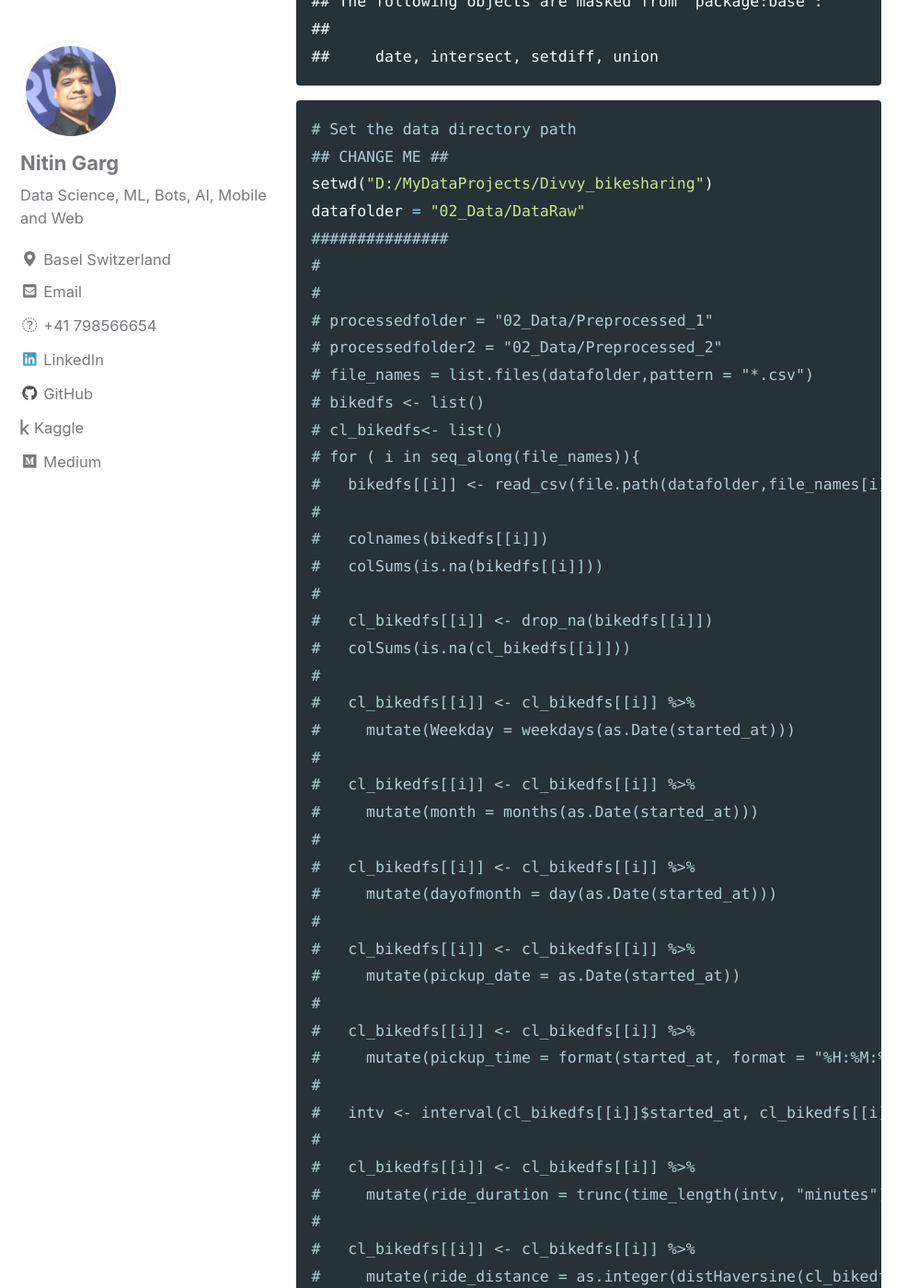
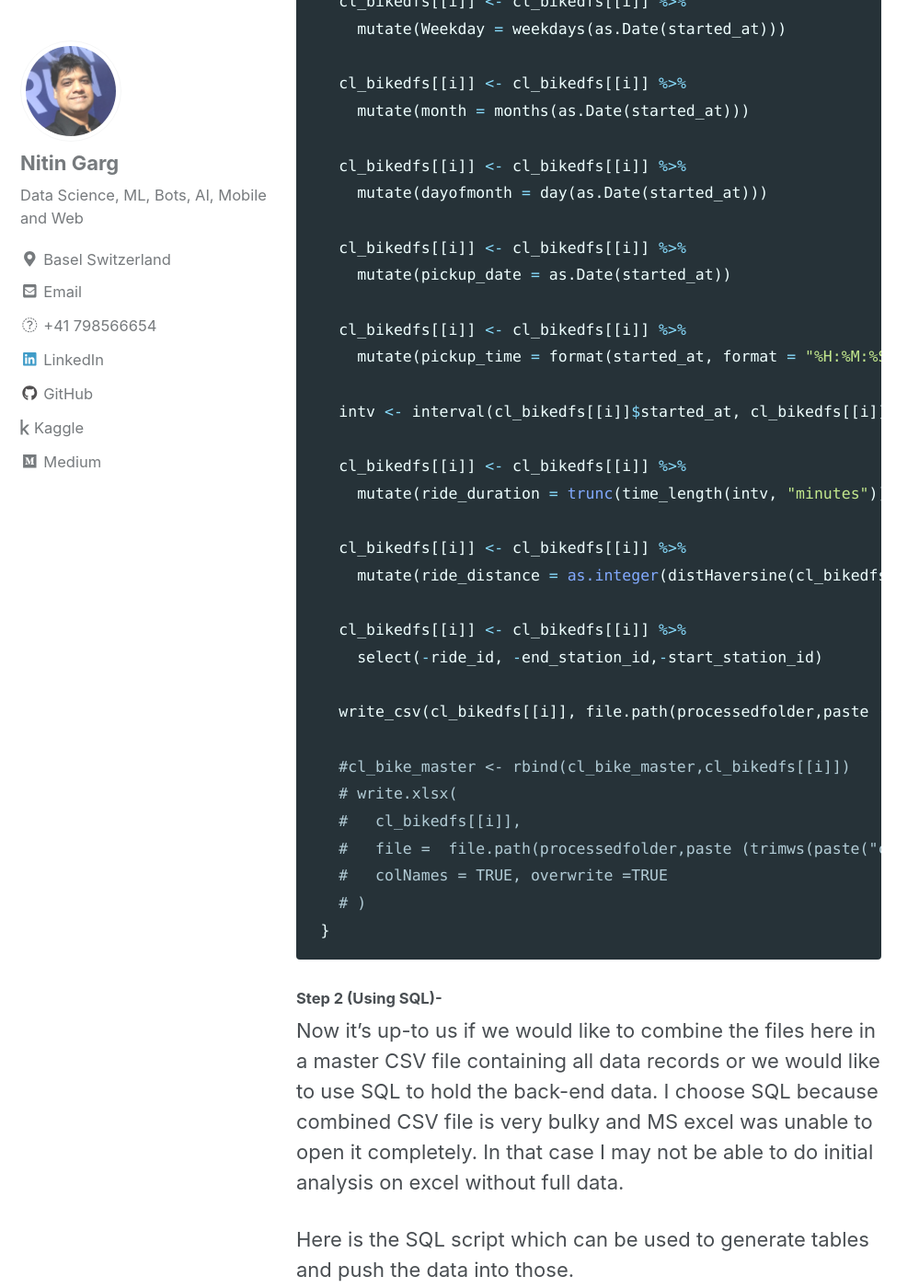
Before and after one commit to nitsg2530/nitsg2530.github.io, a Jekyll site: the page built from _posts/2021-06-20-DIVVY Bike Share Case study.md, in a window 1280 px wide and 1400 px high, scrolled down 6956 px. Shown: the whole window at 92% size, without its empty margins (0-999 px from the left). Built offline with Jekyll 4.4.1, drawn with Linux system fonts in a browser that asks for light colours; nearby versions of some CDN libraries; some of the changed text lies outside the part shown.

Commit message:
Update 2021-06-20-DIVVY Bike Share Case study.md

````diff
--- a/_posts/2021-06-20-DIVVY Bike Share Case study.md
+++ b/_posts/2021-06-20-DIVVY Bike Share Case study.md
@@ -41,7 +41,8 @@ How do annual members and casual riders use Divvy bikes differently?
 ### Data
 
 We will use DIVVY’s historical trip data to analyze and identify trends.
-Available at - <https://divvy-tripdata.s3.amazonaws.com/index.html>
+Available at -
+<https://divvy-tripdata.s3.amazonaws.com/index.html>
 
 For the purposes of this case study, the datasets are appropriate and
 will enable you to answer the business questions. The data has been made
@@ -145,32 +146,6 @@ Here we need to pre-process the CSV files.
 
 4.  Write the CSV files in “02_Data/Preprocessed_1” folder
 
-<!-- -->
-
-    ## -- Attaching packages --------------------------------------- tidyverse 1.3.1 --
-
-    ## v ggplot2 3.3.4     v purrr   0.3.4
-    ## v tibble  3.1.2     v dplyr   1.0.6
-    ## v tidyr   1.1.3     v stringr 1.4.0
-    ## v readr   1.4.0     v forcats 0.5.1
-
-    ## -- Conflicts ------------------------------------------ tidyverse_conflicts() --
-    ## x dplyr::filter() masks stats::filter()
-    ## x dplyr::lag()    masks stats::lag()
-
-    ##
-    ## Attaching package: 'psych'
-
-    ## The following objects are masked from 'package:ggplot2':
-    ##
-    ##     %+%, alpha
-
-    ##
-    ## Attaching package: 'lubridate'
-
-    ## The following objects are masked from 'package:base':
-    ##
-    ##     date, intersect, setdiff, union
 
 ``` r
 # Set the data directory path
@@ -178,57 +153,57 @@ Here we need to pre-process the CSV files.
 setwd("D:/MyDataProjects/Divvy_bikesharing")
 datafolder = "02_Data/DataRaw"
 ###############
-#
-#
-# processedfolder = "02_Data/Preprocessed_1"
-# processedfolder2 = "02_Data/Preprocessed_2"
-# file_names = list.files(datafolder,pattern = "*.csv")
-# bikedfs <- list()
-# cl_bikedfs<- list()
-# for ( i in seq_along(file_names)){
-#   bikedfs[[i]] <- read_csv(file.path(datafolder,file_names[i]))
-#
-#   colnames(bikedfs[[i]])
-#   colSums(is.na(bikedfs[[i]]))
-#
-#   cl_bikedfs[[i]] <- drop_na(bikedfs[[i]])
-#   colSums(is.na(cl_bikedfs[[i]]))
-#
-#   cl_bikedfs[[i]] <- cl_bikedfs[[i]] %>%
-#     mutate(Weekday = weekdays(as.Date(started_at)))
-#
-#   cl_bikedfs[[i]] <- cl_bikedfs[[i]] %>%
-#     mutate(month = months(as.Date(started_at)))
-#
-#   cl_bikedfs[[i]] <- cl_bikedfs[[i]] %>%
-#     mutate(dayofmonth = day(as.Date(started_at)))
-#
-#   cl_bikedfs[[i]] <- cl_bikedfs[[i]] %>%
-#     mutate(pickup_date = as.Date(started_at))
-#
-#   cl_bikedfs[[i]] <- cl_bikedfs[[i]] %>%
-#     mutate(pickup_time = format(started_at, format = "%H:%M:%S"))
-#
-#   intv <- interval(cl_bikedfs[[i]]$started_at, cl_bikedfs[[i]]$ended_at)
-#
-#   cl_bikedfs[[i]] <- cl_bikedfs[[i]] %>%
-#     mutate(ride_duration = trunc(time_length(intv, "minutes")))
-#
-#   cl_bikedfs[[i]] <- cl_bikedfs[[i]] %>%
-#     mutate(ride_distance = as.integer(distHaversine(cl_bikedfs[[i]][,9:10], cl_bikedfs[[i]][,11:12])))
-#
-#   cl_bikedfs[[i]] <- cl_bikedfs[[i]] %>%
-#     select(-ride_id, -end_station_id,-start_station_id)
-#
-#   write_csv(cl_bikedfs[[i]], file.path(processedfolder,paste ("cl_",file_names[[i]])), append=FALSE)
-#
-#   #cl_bike_master <- rbind(cl_bike_master,cl_bikedfs[[i]])
-#   # write.xlsx(
-#   #   cl_bikedfs[[i]],
-#   #   file =  file.path(processedfolder,paste (trimws(paste("cl_",file_names[[i]])),".xlsx")),
-#   #   colNames = TRUE, overwrite =TRUE
-#   # )
-# }
+
+
+ processedfolder = "02_Data/Preprocessed_1"
+ processedfolder2 = "02_Data/Preprocessed_2"
+ file_names = list.files(datafolder,pattern = "*.csv")
+ bikedfs <- list()
+ cl_bikedfs<- list()
+ for ( i in seq_along(file_names)){
+   bikedfs[[i]] <- read_csv(file.path(datafolder,file_names[i]))
+
+   colnames(bikedfs[[i]])
+   colSums(is.na(bikedfs[[i]]))
+
+   cl_bikedfs[[i]] <- drop_na(bikedfs[[i]])
+   colSums(is.na(cl_bikedfs[[i]]))
+
+   cl_bikedfs[[i]] <- cl_bikedfs[[i]] %>%
+     mutate(Weekday = weekdays(as.Date(started_at)))
+
+   cl_bikedfs[[i]] <- cl_bikedfs[[i]] %>%
+     mutate(month = months(as.Date(started_at)))
+
+   cl_bikedfs[[i]] <- cl_bikedfs[[i]] %>%
+     mutate(dayofmonth = day(as.Date(started_at)))
+
+   cl_bikedfs[[i]] <- cl_bikedfs[[i]] %>%
+     mutate(pickup_date = as.Date(started_at))
+
+   cl_bikedfs[[i]] <- cl_bikedfs[[i]] %>%
+     mutate(pickup_time = format(started_at, format = "%H:%M:%S"))
+
+   intv <- interval(cl_bikedfs[[i]]$started_at, cl_bikedfs[[i]]$ended_at)
+
+   cl_bikedfs[[i]] <- cl_bikedfs[[i]] %>%
+     mutate(ride_duration = trunc(time_length(intv, "minutes")))
+
+   cl_bikedfs[[i]] <- cl_bikedfs[[i]] %>%
+     mutate(ride_distance = as.integer(distHaversine(cl_bikedfs[[i]][,9:10], cl_bikedfs[[i]][,11:12])))
+
+   cl_bikedfs[[i]] <- cl_bikedfs[[i]] %>%
+     select(-ride_id, -end_station_id,-start_station_id)
+
+   write_csv(cl_bikedfs[[i]], file.path(processedfolder,paste ("cl_",file_names[[i]])), append=FALSE)
+
+   #cl_bike_master <- rbind(cl_bike_master,cl_bikedfs[[i]])
+   # write.xlsx(
+   #   cl_bikedfs[[i]],
+   #   file =  file.path(processedfolder,paste (trimws(paste("cl_",file_names[[i]])),".xlsx")),
+   #   colNames = TRUE, overwrite =TRUE
+   # )
+ }
 ```
 
 #### Step 2 (Using SQL)-
@@ -511,7 +486,6 @@ Creating the connection with postgres SQL server locally loaded, life
 will be easy once you get connection created successfully. We can do
 analysis on the stored data, there is no limit now.
 
-    ## Loading required package: DBI
 
 Very first query checking what we have
 
````
